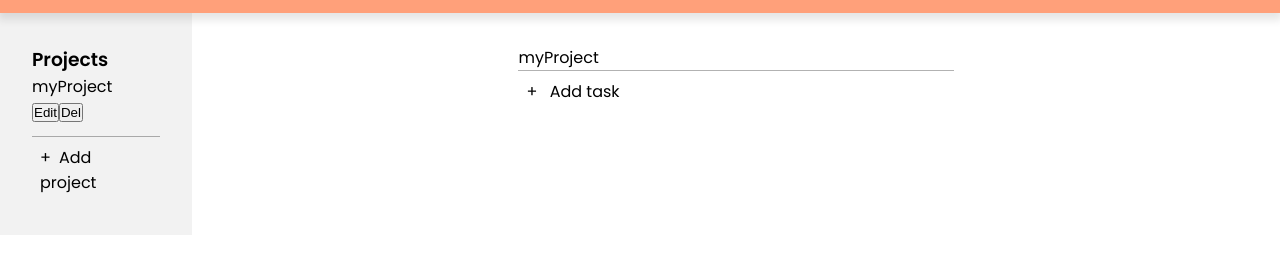
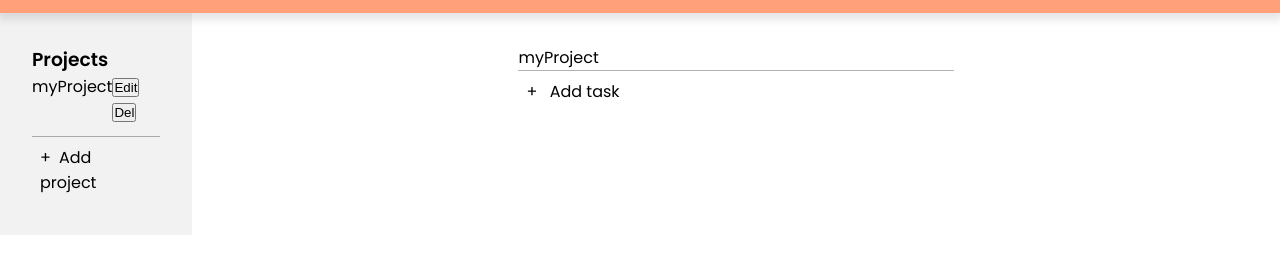
Before and after one commit to dagm1425/todo-list, a plain HTML site: page index.html in a window 1280 px wide. Shown: the part 48-322 px from the top of the page. Drawn offline with Linux system fonts and the light colour scheme.

Commit message:
Add initial styles for project items

```diff
--- a/styles.css
+++ b/styles.css
@@ -373,6 +373,11 @@ input[type='checkbox']:checked:after {
   display: block;
 }
 
-.project-list {
+.project-item {
+  display: flex;
+  justify-content: space-between;
+}
+
+.project-item p {
   cursor: pointer;
 }
```
